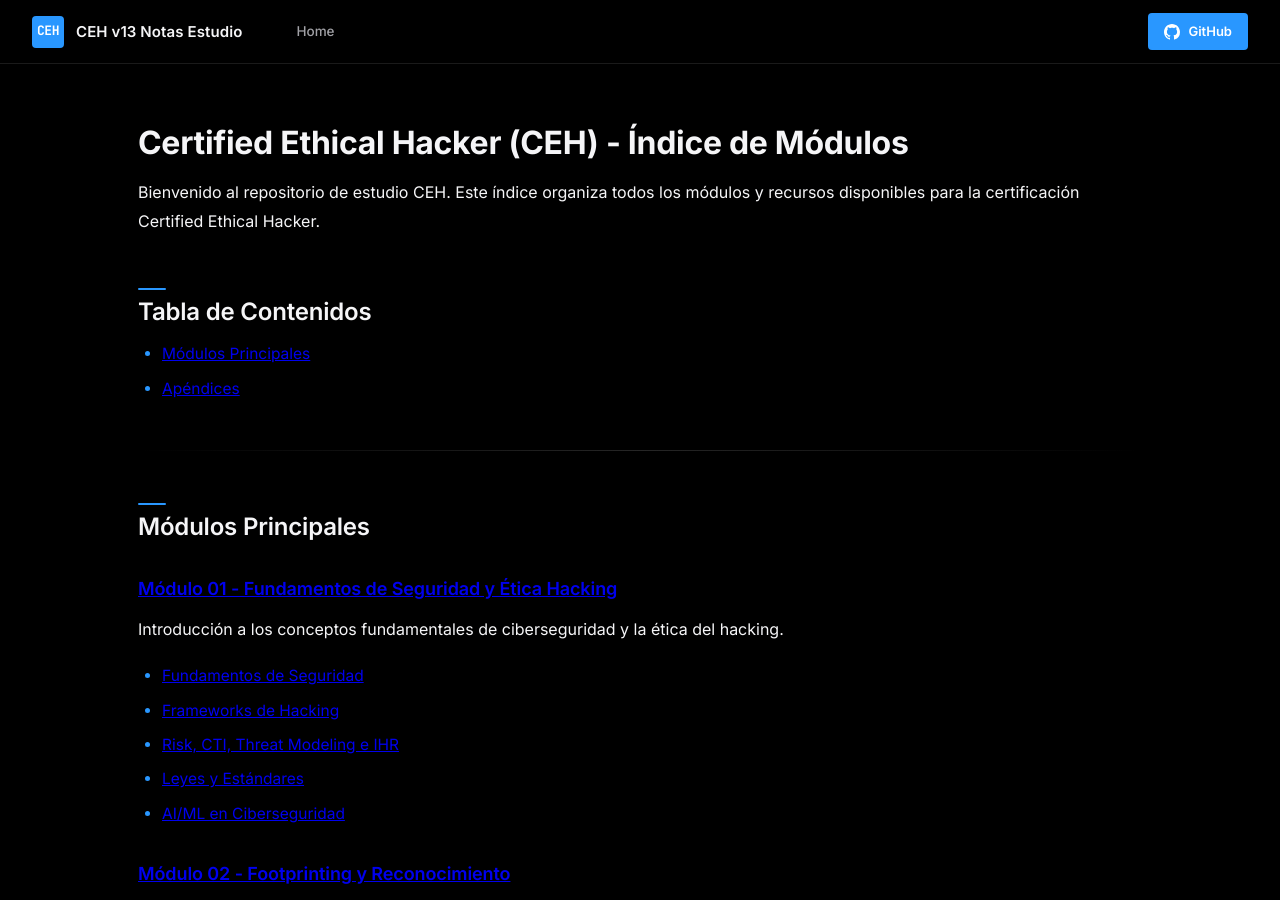
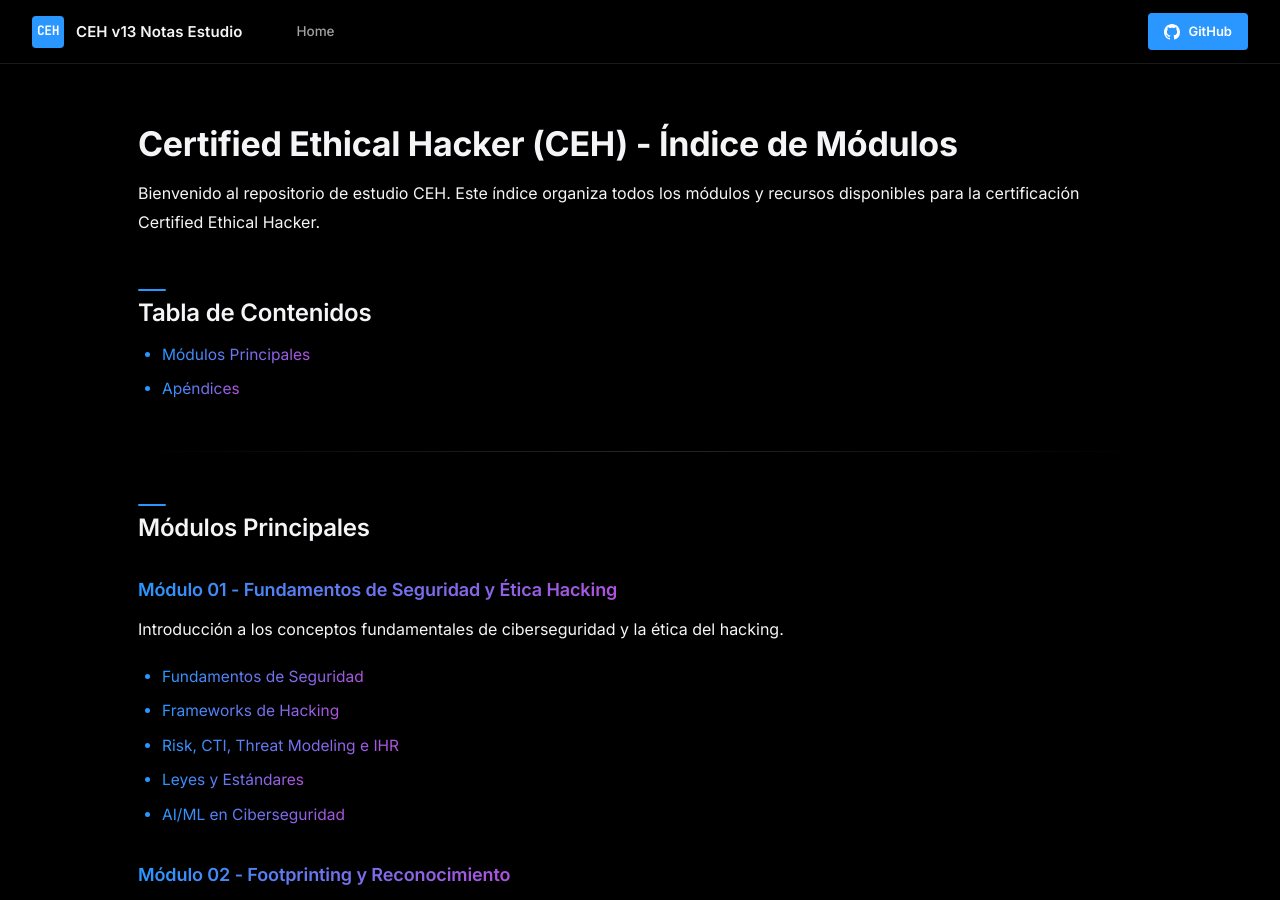
Before and after one commit to CarlesRep/CEH, a Jekyll site: the page built from README.md, in a window 1280 px wide and 900 px high. Built offline with Jekyll 4.4.1, drawn with Linux system fonts in a browser that asks for light colours; our own code applies the rules of GitHub Pages for plain Markdown files.

Commit message:
Fix link styles not applying due to missing <main> element
The CSS selectors `main a` and `main > h1:first-child` never matched
because the layout had no <main> element — content was rendered inside
a plain div. This caused all links to fall back to browser-default blue,
most visibly on the README index page.

Wraps {{ content }} in a <main> tag so the gradient link style
(blue → purple) and article title sizing apply correctly on every page.

Co-Authored-By: Claude Sonnet 4.6 <noreply@anthropic.com>

```diff
--- a/_layouts/default.html
+++ b/_layouts/default.html
@@ -564,7 +564,7 @@
                 <div class="article-badge">CEH v13</div>
                 {% endif %}
 
-                {{ content }}
+                <main>{{ content }}</main>
 
             </div>
         </div>
```
